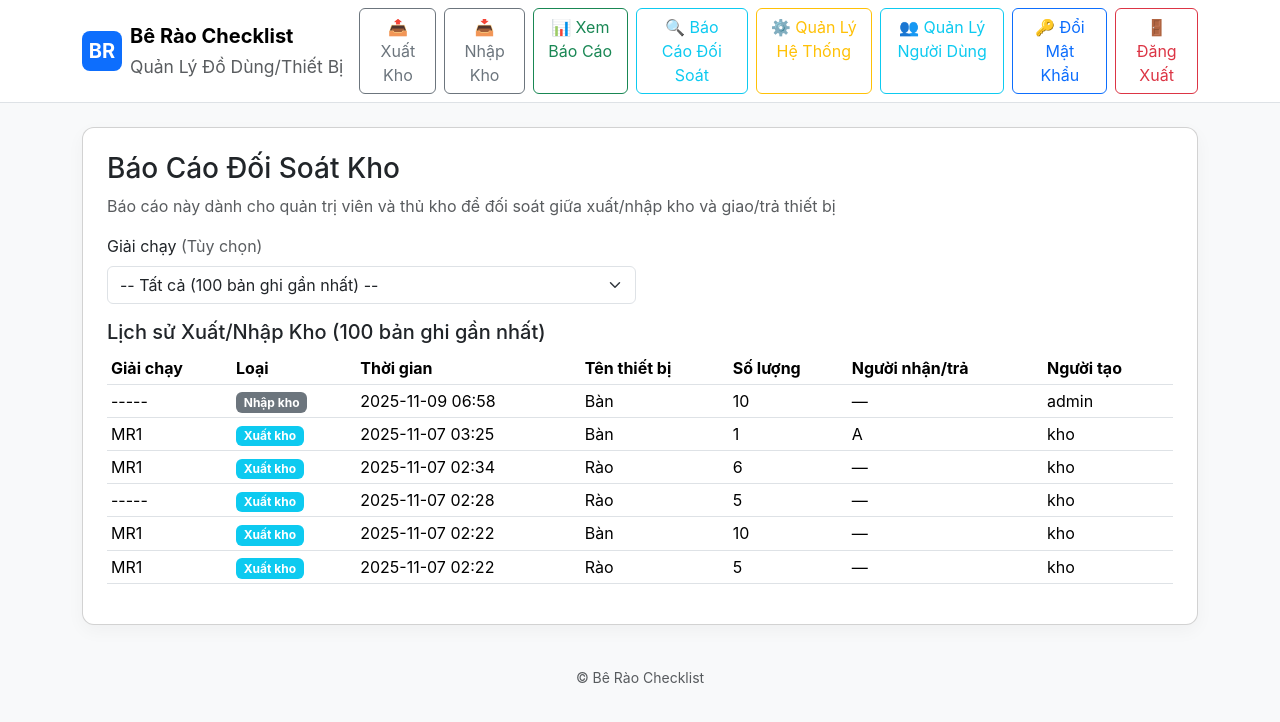
After one commit to whalebeat/be-rao, a Flask app: page /reconciliation_report in a window 1280 px wide. The commit adds this page. Shown: the top 722 px of the page. Run offline with Flask 2, Linux system fonts and the light colour scheme; a user stored in the database is signed in; data comes from the database, SQL or seed files in the repository; both versions use the stored data as it was after the commit; some libraries are stand-ins or nearby versions.

Commit message:
separate store issue/return

```diff
--- a/app.py
+++ b/app.py
@@ -266,18 +266,13 @@ def report():
     stations = Station.query.order_by(Station.name).all()
     if marathon_id:
         for eq in equipments:
-            store_issued = db.session.query(func.sum(StoreIssueRecord.quantity)).filter(StoreIssueRecord.equipment_id==eq.id, StoreIssueRecord.marathon_id==marathon_id).scalar() or 0
             issued = db.session.query(func.sum(IssueRecord.quantity)).filter(IssueRecord.equipment_id==eq.id, IssueRecord.marathon_id==marathon_id).scalar() or 0
             returned = db.session.query(func.sum(ReturnRecord.quantity)).filter(ReturnRecord.equipment_id==eq.id, ReturnRecord.marathon_id==marathon_id).scalar() or 0
-            store_returned = db.session.query(func.sum(StoreReturnRecord.quantity)).filter(StoreReturnRecord.equipment_id==eq.id, StoreReturnRecord.marathon_id==marathon_id).scalar() or 0
             diff = issued - returned
             equipment_summary.append({
                 'equipment': eq.name,
-                'available': eq.available_quantity or 0,
-                'store_issued': int(store_issued),
                 'issued': int(issued),
                 'returned': int(returned),
-                'store_returned': int(store_returned),
                 'remaining': int(diff)
             })
         for st in stations:
@@ -288,23 +283,9 @@ def report():
                 diff = issued - returned
                 if diff>0: items.append({'equipment': eq.name, 'missing': int(diff)})
             if items: station_details.append({'station': st.name, 'items': items})
-        # Get transaction history
-        store_issue_records = StoreIssueRecord.query.filter_by(marathon_id=marathon_id).all()
+        # Get transaction history (only issue and return records)
         issue_records = IssueRecord.query.filter_by(marathon_id=marathon_id).all()
         return_records = ReturnRecord.query.filter_by(marathon_id=marathon_id).all()
-        store_return_records = StoreReturnRecord.query.filter_by(marathon_id=marathon_id).all()
-
-        for rec in store_issue_records:
-            equipment = Equipment.query.get(rec.equipment_id)
-            transactions.append({
-                'type': 'store_issue',
-                'timestamp': rec.timestamp,
-                'station': None,
-                'equipment': equipment.name if equipment else None,
-                'quantity': rec.quantity,
-                'person': rec.person_name,
-                'created_by': rec.created_by
-            })
 
         for rec in issue_records:
             station = Station.query.get(rec.station_id) if rec.station_id else None
@@ -332,12 +313,66 @@ def report():
                 'created_by': rec.created_by
             })
 
+        # Sort transactions by timestamp descending (newest first)
+        transactions.sort(key=lambda x: x['timestamp'] if x['timestamp'] else datetime.min, reverse=True)
+    return render_template('report.html', marathons=marathons, equipment_summary=equipment_summary, station_details=station_details, selected_marathon=marathon_id, transactions=transactions, user=user)
+
+@app.route('/reconciliation_report', methods=['GET'])
+@admin_or_storekeeper_required
+def reconciliation_report():
+    user = get_current_user()
+    marathon_id = request.args.get('marathon') or None
+    marathons = Marathon.query.order_by(Marathon.name).all()
+    equipment_summary = []; store_transactions = []
+    from sqlalchemy import func
+    equipments = Equipment.query.order_by(Equipment.name).all()
+
+    if marathon_id:
+        # Show statistics and records for selected marathon
+        for eq in equipments:
+            store_issued = db.session.query(func.sum(StoreIssueRecord.quantity)).filter(StoreIssueRecord.equipment_id==eq.id, StoreIssueRecord.marathon_id==marathon_id).scalar() or 0
+            issued = db.session.query(func.sum(IssueRecord.quantity)).filter(IssueRecord.equipment_id==eq.id, IssueRecord.marathon_id==marathon_id).scalar() or 0
+            returned = db.session.query(func.sum(ReturnRecord.quantity)).filter(ReturnRecord.equipment_id==eq.id, ReturnRecord.marathon_id==marathon_id).scalar() or 0
+            store_returned = db.session.query(func.sum(StoreReturnRecord.quantity)).filter(StoreReturnRecord.equipment_id==eq.id, StoreReturnRecord.marathon_id==marathon_id).scalar() or 0
+
+            # Calculate differences
+            store_vs_issued = store_issued - issued  # Should be 0 if balanced
+            returned_vs_store = returned - store_returned  # Should be 0 if balanced
+
+            equipment_summary.append({
+                'equipment': eq.name,
+                'store_issued': int(store_issued),
+                'issued': int(issued),
+                'store_vs_issued_diff': int(store_vs_issued),
+                'returned': int(returned),
+                'store_returned': int(store_returned),
+                'returned_vs_store_diff': int(returned_vs_store)
+            })
+
+        # Get store transaction history for selected marathon
+        store_issue_records = StoreIssueRecord.query.filter_by(marathon_id=marathon_id).order_by(StoreIssueRecord.timestamp.desc()).all()
+        store_return_records = StoreReturnRecord.query.filter_by(marathon_id=marathon_id).order_by(StoreReturnRecord.timestamp.desc()).all()
+
+        for rec in store_issue_records:
+            equipment = Equipment.query.get(rec.equipment_id)
+            marathon = Marathon.query.get(rec.marathon_id) if rec.marathon_id else None
+            store_transactions.append({
+                'type': 'store_issue',
+                'timestamp': rec.timestamp,
+                'marathon': marathon.name if marathon else '-----',
+                'equipment': equipment.name if equipment else None,
+                'quantity': rec.quantity,
+                'person': rec.person_name,
+                'created_by': rec.created_by
+            })
+
         for rec in store_return_records:
             equipment = Equipment.query.get(rec.equipment_id)
-            transactions.append({
+            marathon = Marathon.query.get(rec.marathon_id) if rec.marathon_id else None
+            store_transactions.append({
                 'type': 'store_return',
                 'timestamp': rec.timestamp,
-                'station': None,
+                'marathon': marathon.name if marathon else '-----',
                 'equipment': equipment.name if equipment else None,
                 'quantity': rec.quantity,
                 'person': rec.person_name,
@@ -345,8 +380,43 @@ def report():
             })
 
         # Sort transactions by timestamp descending (newest first)
-        transactions.sort(key=lambda x: x['timestamp'] if x['timestamp'] else datetime.min, reverse=True)
-    return render_template('report.html', marathons=marathons, equipment_summary=equipment_summary, station_details=station_details, selected_marathon=marathon_id, transactions=transactions, user=user)
+        store_transactions.sort(key=lambda x: x['timestamp'] if x['timestamp'] else datetime.min, reverse=True)
+    else:
+        # Show 100 most recent store issue/return records when no marathon is selected
+        store_issue_records = StoreIssueRecord.query.order_by(StoreIssueRecord.timestamp.desc()).limit(100).all()
+        store_return_records = StoreReturnRecord.query.order_by(StoreReturnRecord.timestamp.desc()).limit(100).all()
+
+        for rec in store_issue_records:
+            equipment = Equipment.query.get(rec.equipment_id)
+            marathon = Marathon.query.get(rec.marathon_id) if rec.marathon_id else None
+            store_transactions.append({
+                'type': 'store_issue',
+                'timestamp': rec.timestamp,
+                'marathon': marathon.name if marathon else '-----',
+                'equipment': equipment.name if equipment else None,
+                'quantity': rec.quantity,
+                'person': rec.person_name,
+                'created_by': rec.created_by
+            })
+
+        for rec in store_return_records:
+            equipment = Equipment.query.get(rec.equipment_id)
+            marathon = Marathon.query.get(rec.marathon_id) if rec.marathon_id else None
+            store_transactions.append({
+                'type': 'store_return',
+                'timestamp': rec.timestamp,
+                'marathon': marathon.name if marathon else '-----',
+                'equipment': equipment.name if equipment else None,
+                'quantity': rec.quantity,
+                'person': rec.person_name,
+                'created_by': rec.created_by
+            })
+
+        # Sort transactions by timestamp descending (newest first)
+        store_transactions.sort(key=lambda x: x['timestamp'] if x['timestamp'] else datetime.min, reverse=True)
+
+    return render_template('reconciliation_report.html', marathons=marathons, equipment_summary=equipment_summary,
+                         selected_marathon=marathon_id, store_transactions=store_transactions, user=user)
 
 @app.route('/store_issue', methods=['GET','POST'])
 @login_required
@@ -428,7 +498,13 @@ def store_return():
                 unreturned.append({'equipment_id': r.equipment_id, 'equipment': eq.name if eq else '—', 'available': int(available)})
 
     if request.method=='POST':
-        marathon_id = request.form.get('marathon') or None
+        # Get marathon_id from form data (for non-race returns) or from query string (for race-specific returns)
+        form_marathon_id = request.form.get('marathon')
+        if form_marathon_id:
+            marathon_id = form_marathon_id
+        else:
+            marathon_id = None
+
         person_name = request.form.get('person') or request.form.get('new_person')
         if person_name:
             person = Person.query.filter_by(name=person_name).first()
@@ -450,7 +526,11 @@ def store_return():
             db.session.add(r)
         db.session.commit()
         flash('Nhập kho thành công!', 'success')
-        return redirect(url_for('store_return', marathon=marathon_id))
+        # Redirect back to the same page with or without marathon parameter
+        if marathon_id:
+            return redirect(url_for('store_return', marathon=marathon_id))
+        else:
+            return redirect(url_for('store_return'))
 
     return render_template('store_return.html', marathons=marathons, equipments=equipments, persons=persons,
                          unreturned=unreturned, selected_marathon=marathon_id, user=user)
--- a/templates/base.html
+++ b/templates/base.html
@@ -28,6 +28,10 @@
           {% endif %}
 
           <a class="btn btn-outline-success" href="{{ url_for('report') }}">📊 Xem Báo Cáo</a>
+
+          {% if user and user.role in ['admin', 'storekeeper'] %}
+            <a class="btn btn-outline-info" href="{{ url_for('reconciliation_report') }}">🔍 Báo Cáo Đối Soát</a>
+          {% endif %}
 
           {% if user and user.role == 'admin' %}
             <a class="btn btn-outline-warning" href="{{ url_for('admin_dashboard') }}">⚙️ Quản Lý Hệ Thống</a>
--- /dev/null
+++ b/templates/reconciliation_report.html
@@ -0,0 +1,164 @@
+{% extends "base.html" %}
+{% block content %}
+<div class="card p-4">
+  <h3>Báo Cáo Đối Soát Kho</h3>
+  <p class="text-muted">Báo cáo này dành cho quản trị viên và thủ kho để đối soát giữa xuất/nhập kho và giao/trả thiết bị</p>
+
+  <div class="mb-3">
+    <div class="row g-2">
+      <div class="col-md-6">
+        <label class="form-label">Giải chạy <span class="text-muted">(Tùy chọn)</span></label>
+        <select name="marathon" id="report-marathon-select" class="form-select" onchange="onReportMarathonChange()">
+          <option value="">-- Tất cả (100 bản ghi gần nhất) --</option>
+          {% for m in marathons %}<option value="{{ m.id }}" {% if selected_marathon and selected_marathon==m.id|string %}selected{% endif %}>{{ m.name }}</option>{% endfor %}
+        </select>
+      </div>
+    </div>
+  </div>
+
+  {% if selected_marathon %}
+    <h5>Thống kê Đối Soát</h5>
+    <div class="alert alert-info">
+      <strong>Giải thích:</strong>
+      <ul class="mb-0">
+        <li><strong>Xuất kho vs Đã giao:</strong> Chênh lệch = Xuất kho - Đã giao (nên bằng 0)</li>
+        <li><strong>Đã trả vs Nhập kho:</strong> Chênh lệch = Đã trả - Nhập kho (nên bằng 0)</li>
+      </ul>
+    </div>
+    <table class="table table-bordered">
+      <thead class="table-light">
+        <tr>
+          <th rowspan="2" class="align-middle">Tên thiết bị</th>
+          <th colspan="3" class="text-center bg-primary text-white">Xuất kho vs Đã giao</th>
+          <th colspan="3" class="text-center bg-success text-white">Đã trả vs Nhập kho</th>
+        </tr>
+        <tr>
+          <th class="text-center">Xuất kho</th>
+          <th class="text-center">Đã giao</th>
+          <th class="text-center">Chênh lệch</th>
+          <th class="text-center">Đã trả</th>
+          <th class="text-center">Nhập kho</th>
+          <th class="text-center">Chênh lệch</th>
+        </tr>
+      </thead>
+      <tbody>
+        {% for r in equipment_summary %}
+        <tr {% if r.store_vs_issued_diff != 0 or r.returned_vs_store_diff != 0 %}class="table-warning"{% endif %}>
+          <td>{{ r.equipment }}</td>
+          <td class="text-center">{{ r.store_issued }}</td>
+          <td class="text-center">{{ r.issued }}</td>
+          <td class="text-center">
+            {% if r.store_vs_issued_diff == 0 %}
+              <span class="badge bg-success">{{ r.store_vs_issued_diff }}</span>
+            {% elif r.store_vs_issued_diff > 0 %}
+              <span class="badge bg-warning">+{{ r.store_vs_issued_diff }}</span>
+            {% else %}
+              <span class="badge bg-danger">{{ r.store_vs_issued_diff }}</span>
+            {% endif %}
+          </td>
+          <td class="text-center">{{ r.returned }}</td>
+          <td class="text-center">{{ r.store_returned }}</td>
+          <td class="text-center">
+            {% if r.returned_vs_store_diff == 0 %}
+              <span class="badge bg-success">{{ r.returned_vs_store_diff }}</span>
+            {% elif r.returned_vs_store_diff > 0 %}
+              <span class="badge bg-warning">+{{ r.returned_vs_store_diff }}</span>
+            {% else %}
+              <span class="badge bg-danger">{{ r.returned_vs_store_diff }}</span>
+            {% endif %}
+          </td>
+        </tr>
+        {% endfor %}
+      </tbody>
+    </table>
+
+    <h5 class="mt-4">Lịch sử Xuất/Nhập Kho</h5>
+    {% if store_transactions %}
+      <table class="table table-sm">
+        <thead>
+          <tr>
+            <th>Giải chạy</th>
+            <th>Loại</th>
+            <th>Thời gian</th>
+            <th>Tên thiết bị</th>
+            <th>Số lượng</th>
+            <th>Người nhận/trả</th>
+            <th>Người tạo</th>
+          </tr>
+        </thead>
+        <tbody>
+          {% for t in store_transactions %}
+          <tr>
+            <td>{{ t.marathon or '—' }}</td>
+            <td>
+              {% if t.type == 'store_issue' %}
+                <span class="badge bg-info">Xuất kho</span>
+              {% elif t.type == 'store_return' %}
+                <span class="badge bg-secondary">Nhập kho</span>
+              {% endif %}
+            </td>
+            <td>{{ t.timestamp.strftime('%Y-%m-%d %H:%M') if t.timestamp else '—' }}</td>
+            <td>{{ t.equipment or '—' }}</td>
+            <td>{{ t.quantity }}</td>
+            <td>{{ t.person or '—' }}</td>
+            <td>{{ t.created_by or '—' }}</td>
+          </tr>
+          {% endfor %}
+        </tbody>
+      </table>
+    {% else %}
+      <p class="text-muted">Không có dữ liệu xuất/nhập kho.</p>
+    {% endif %}
+  {% else %}
+    <h5>Lịch sử Xuất/Nhập Kho (100 bản ghi gần nhất)</h5>
+    {% if store_transactions %}
+      <table class="table table-sm">
+        <thead>
+          <tr>
+            <th>Giải chạy</th>
+            <th>Loại</th>
+            <th>Thời gian</th>
+            <th>Tên thiết bị</th>
+            <th>Số lượng</th>
+            <th>Người nhận/trả</th>
+            <th>Người tạo</th>
+          </tr>
+        </thead>
+        <tbody>
+          {% for t in store_transactions %}
+          <tr>
+            <td>{{ t.marathon or '—' }}</td>
+            <td>
+              {% if t.type == 'store_issue' %}
+                <span class="badge bg-info">Xuất kho</span>
+              {% elif t.type == 'store_return' %}
+                <span class="badge bg-secondary">Nhập kho</span>
+              {% endif %}
+            </td>
+            <td>{{ t.timestamp.strftime('%Y-%m-%d %H:%M') if t.timestamp else '—' }}</td>
+            <td>{{ t.equipment or '—' }}</td>
+            <td>{{ t.quantity }}</td>
+            <td>{{ t.person or '—' }}</td>
+            <td>{{ t.created_by or '—' }}</td>
+          </tr>
+          {% endfor %}
+        </tbody>
+      </table>
+    {% else %}
+      <p class="text-muted">Không có dữ liệu xuất/nhập kho.</p>
+    {% endif %}
+  {% endif %}
+</div>
+
+<script>
+  function onReportMarathonChange() {
+    const sel = document.getElementById('report-marathon-select');
+    if (!sel) return;
+    const marathon = sel.value;
+    const params = new URLSearchParams(window.location.search);
+    if (marathon) params.set('marathon', marathon);
+    else params.delete('marathon');
+    window.location.search = params.toString();
+  }
+</script>
+{% endblock %}
--- a/templates/store_issue.html
+++ b/templates/store_issue.html
@@ -19,10 +19,10 @@
   <form method="post" id="store-issue-form">
     <div class="row g-2 mb-3">
       <div class="col-md-4">
-        <label class="form-label">Giải chạy</label>
+        <label class="form-label">Giải chạy <span class="text-muted">(Tùy chọn)</span></label>
         <div class="input-group">
           <select name="marathon" id="marathon-select" class="form-select">
-            <option value="">-- Chọn Giải chạy --</option>
+            <option value="">-- Không chọn (Ngoài giải) --</option>
             {% for m in marathons %}
               <option value="{{ m.id }}">{{ m.name }}</option>
             {% endfor %}
```
Also changed, not shown: templates/report.html (+2 -9 lines), templates/store_return.html (+49 -4 lines), instance/database.db.
